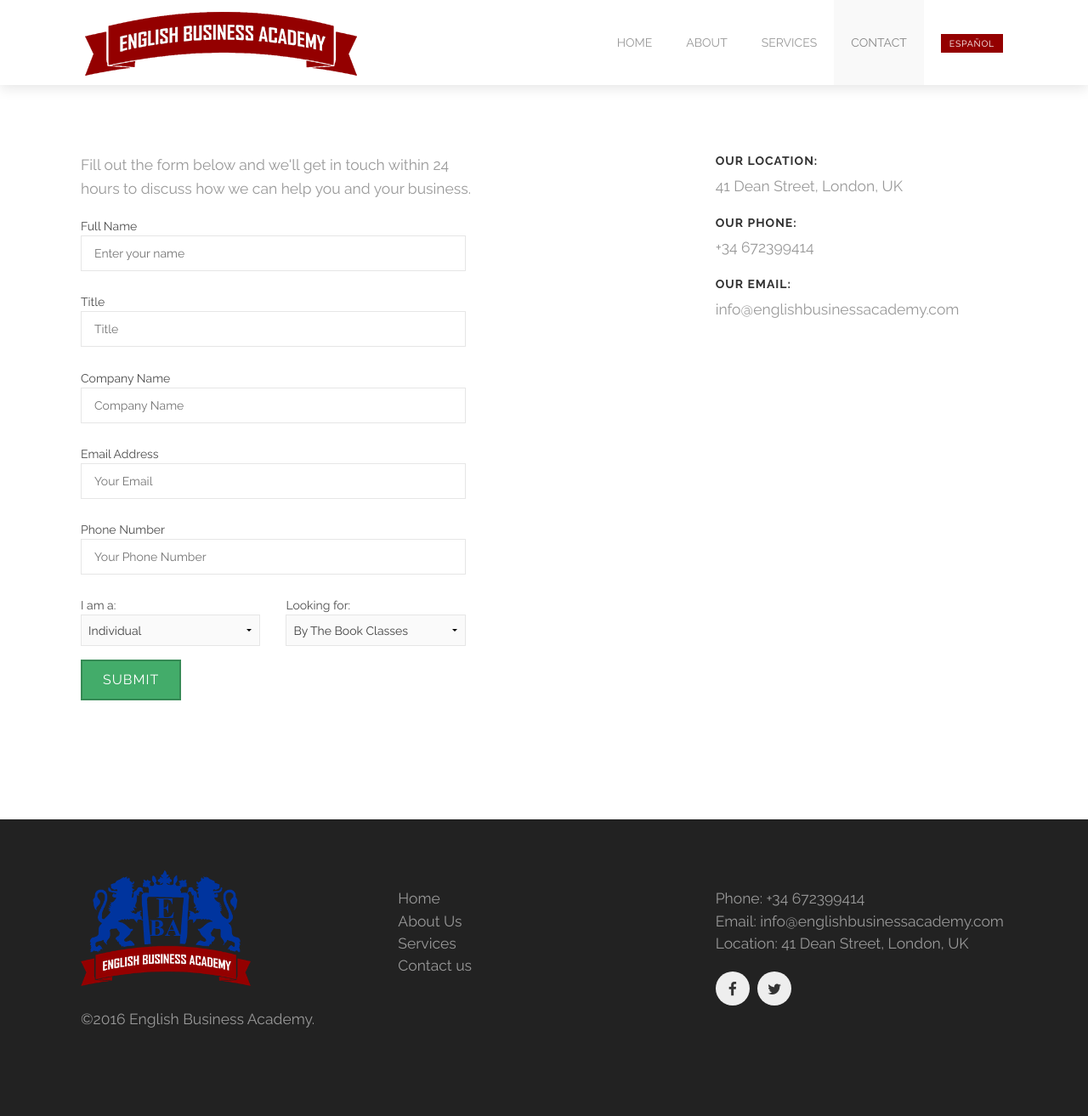
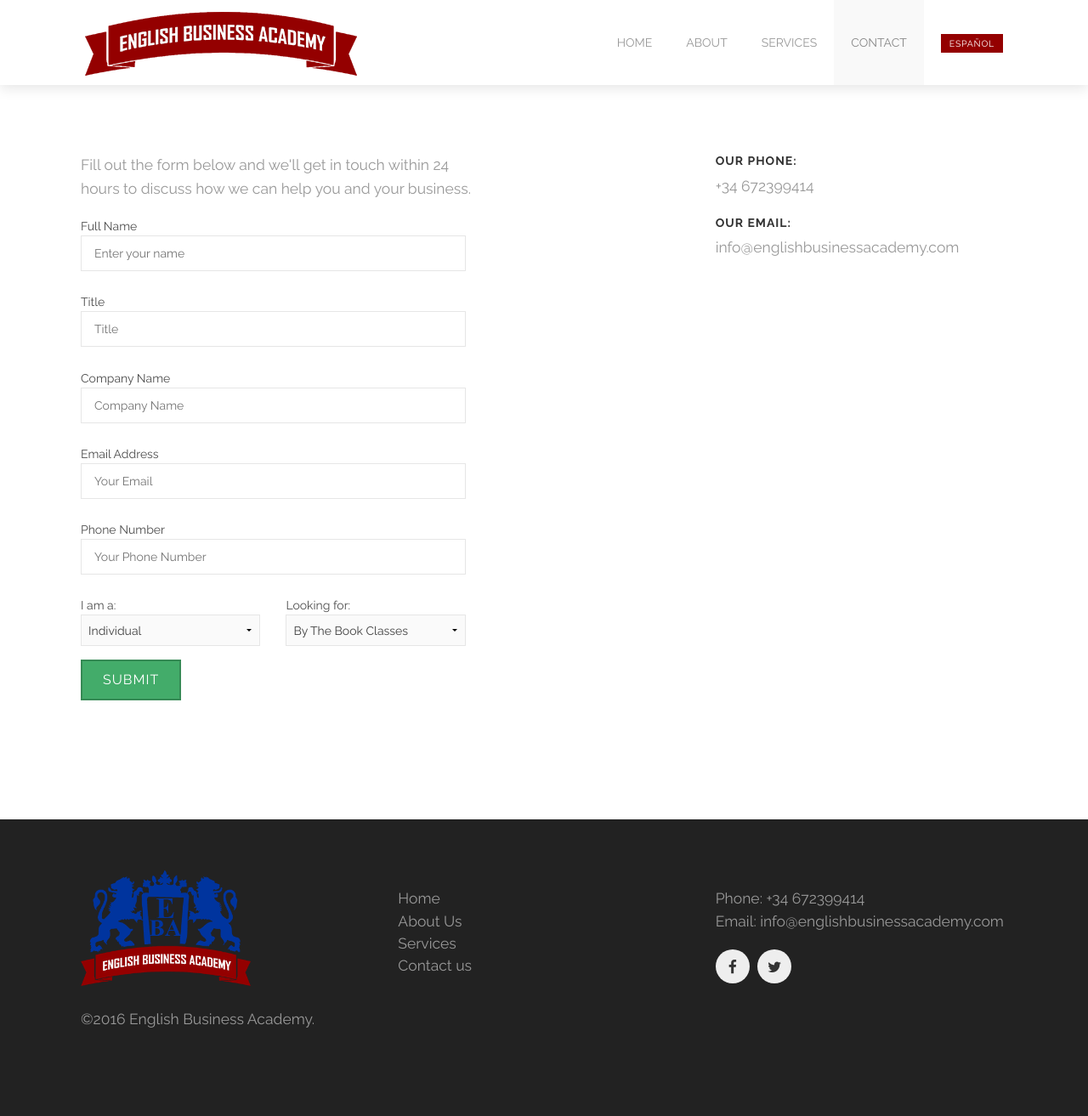
Before and after one commit to batesy/eba-website, a Jekyll site: the page built from contact/index.html, in a window 1280 px wide. Shown: the whole page at 85% size. Built offline with Jekyll 4.4.1, drawn with Linux system fonts in a browser that asks for light colours.

Commit message:
Remove address

```diff
--- a/_includes/footer-es.html
+++ b/_includes/footer-es.html
@@ -30,7 +30,6 @@
       <ul>
         <li>Teléfono: +34 672399414</li>
         <li>Email: info@englishbusinessacademy.com</li>
-        <li>Ubicación: 41 Dean Street, London, UK</li>
       </ul>
       <div class='spacing'></div>
       <ul class='socials'>
--- a/_includes/footer.html
+++ b/_includes/footer.html
@@ -30,7 +30,6 @@
       <ul>
         <li>Phone: +34 672399414</li>
         <li>Email: info@englishbusinessacademy.com</li>
-        <li>Location: 41 Dean Street, London, UK</li>
       </ul>
       <div class='spacing'></div>
       <ul class='socials'>
--- a/contact/index.html
+++ b/contact/index.html
@@ -90,8 +90,6 @@ section_id: contact
     </div>
     <div class='medium-4 columns'>
       <div class='contact-details'>
-        <h4>Our location:</h4>
-        <p>41 Dean Street, London, UK</p>
         <h4>Our Phone:</h4>
         <p>+34 672399414</p>
         <h4>Our Email:</h4>
--- a/es/contact/index.html
+++ b/es/contact/index.html
@@ -93,8 +93,6 @@ section_id: contact
     </div>
     <div class='medium-4 columns'>
       <div class='contact-details'>
-        <h4>Enviar:</h4>
-        <p>41 Dean Street, London, UK</p>
         <h4>Teléfono:</h4>
         <p>+34 672399414</p>
         <h4>Email:</h4>
```
